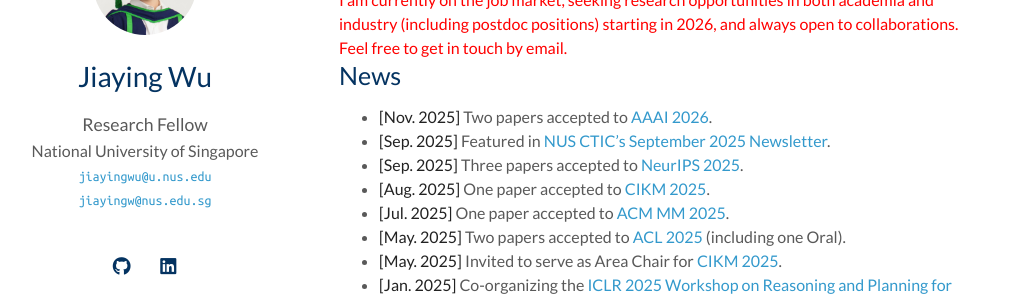
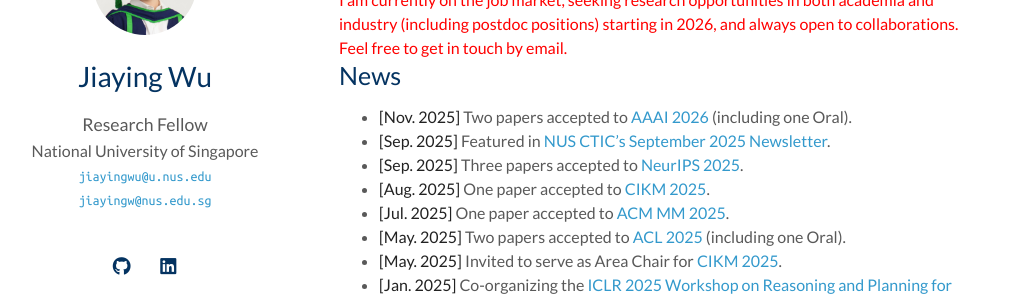
Before and after one commit to jiayingwu19/jiayingwu19.github.io, a Jekyll site: the page built from index.md, in a window 1280 px wide and 1400 px high, scrolled down 450 px. Shown: the part 153-453 px from the top of the window, without its empty margins (131-1144 px from the left). Built offline with Jekyll 4.4.1, drawn with Linux system fonts in a browser that asks for light colours; a style sheet for code colours, icons or effects is not loaded; our own code applies the rules of GitHub Pages for plain Markdown files.

Commit message:
nov 2025 update

```diff
--- a/_data/publications.yml
+++ b/_data/publications.yml
@@ -31,10 +31,11 @@ main:
     image: ./assets/img/2025_llm_survey.jpg
 
   - title: "Drifting Away from Truth: GenAI-Driven News Diversity Challenges LVLM-Based Misinformation Detection"
-    authors: Fanxiao Li, <b><u>Jiaying Wu</u></b>, Tingchao Fu, Yunyun Dong, Bingbing Song, Wei Zhou
+    authors: Fanxiao Li, <b><u>Jiaying Wu<sup>†</sup></u></b>, Tingchao Fu, Yunyun Dong, Bingbing Song, Wei Zhou
     conference_short: AAAI
     conference:	<strong>AAAI 2026</strong>
     pdf: https://arxiv.org/pdf/2508.12711
+    code: https://github.com/fanxiao15/DriftBench
     image: ./assets/img/2026_aaai_driftbench.jpg
 
   - title: "Reasoning About the Unsaid: Misinformation Detection with Omission-Aware Graph Inference"
--- a/index.md
+++ b/index.md
@@ -19,7 +19,7 @@ My research interests are at the intersection of natural language processing and
 <font color="red">I am currently on the job market, seeking research opportunities in both academia and industry (including postdoc positions) starting in 2026, and always open to collaborations. Feel free to get in touch by email.</font>
 
 ## News
-- **[Nov. 2025]** Two papers accepted to [AAAI 2026](https://aaai.org/conference/aaai/aaai-26/).
+- **[Nov. 2025]** Two papers accepted to [AAAI 2026](https://aaai.org/conference/aaai/aaai-26/) (including one Oral).
 - **[Sep. 2025]** Featured in [NUS CTIC's September 2025 Newsletter](https://ctic.nus.edu.sg/newsletter06-sep2025.pdf).
 - **[Sep. 2025]** Three papers accepted to [NeurIPS 2025](https://neurips.cc/).
 - **[Aug. 2025]** One paper accepted to [CIKM 2025](https://cikm2025.org/).
```
